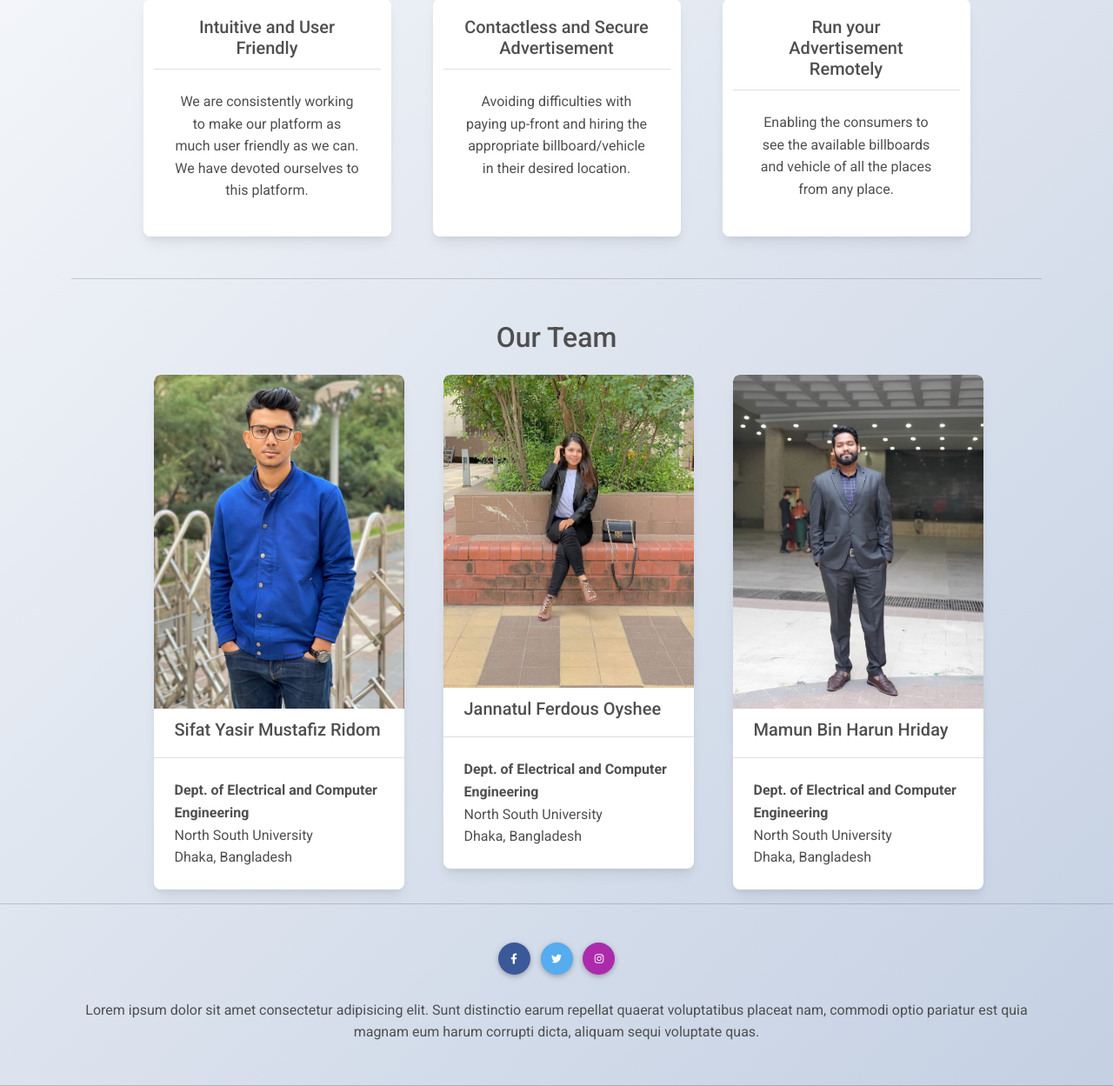
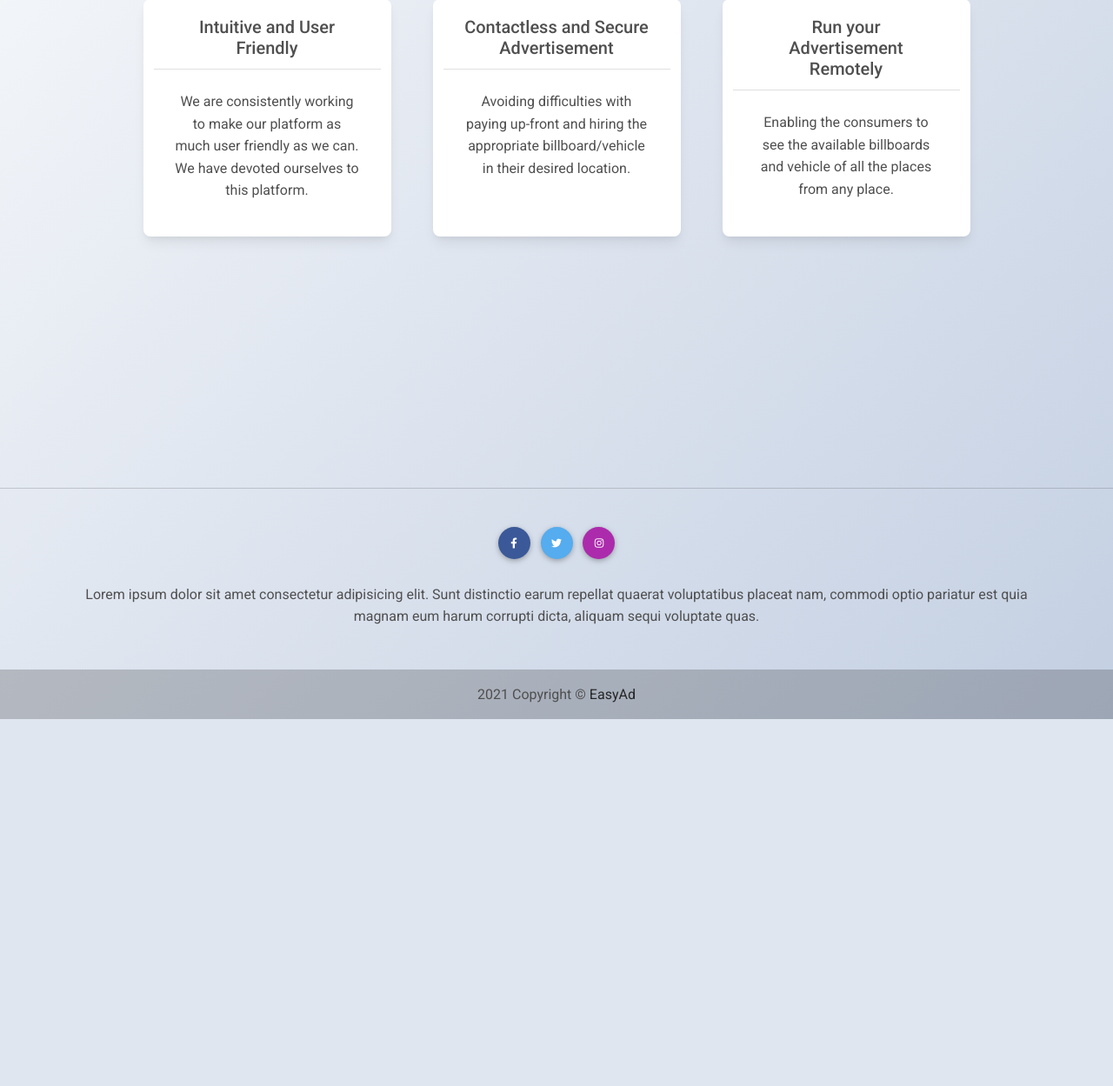
Before and after one commit to MeherajUlMahmmud/EasyAd, a Django app: page /about in a window 1280 px wide. Shown: the part 130-1379 px from the top of the page at 87% size. After the commit the page ends 957 px from the top, so only its background shows below. Run offline with Django 3.2, Linux system fonts and the light colour scheme; some libraries are stand-ins or nearby versions.

Commit message:
Update about.html

```diff
--- a/templates/about.html
+++ b/templates/about.html
@@ -38,73 +38,6 @@
         </div>
     </div>
 
-    <hr class="mt-5"/>
-
-    <h2 class="text-center mt-5 mb-3">Our Team</h2>
-    <div class="row mt-4 d-flex justify-content-center">
-        <div class="col-md-3 me-5">
-            <div class="card" style="width: 18rem;">
-                <div class="bg-image">
-                    <img src="{% static 'assets/images/ridom.jpg' %}"
-                         class="card-img-top"
-                         alt="Ridom"/>
-                </div>
-                <div class="card-header">
-                    <p class="card-title h5">Sifat Yasir Mustafiz Ridom</p>
-                </div>
-                <div class="card-body">
-                    <p class="card-text">
-                        <strong>Dept. of Electrical and Computer Engineering</strong><br/>
-                        North South University<br/>
-                        Dhaka, Bangladesh
-                    </p>
-                </div>
-            </div>
-        </div>
-
-        <div class="col-md-3 me-5">
-            <div class="card" style="width: 18rem;">
-                <div class="bg-image">
-                    <img src="{% static 'assets/images/oyshee.jpg' %}"
-                         class="card-img-top"
-                         alt="Oyshee"/>
-                </div>
-                <div class="card-header">
-                    <p class="card-title h5">Jannatul Ferdous Oyshee</p>
-                </div>
-                <div class="card-body">
-                    <p class="card-text fs-6">
-                        <strong>Dept. of Electrical and Computer Engineering</strong><br/>
-                        North South University<br/>
-                        Dhaka, Bangladesh
-
-                    </p>
-                </div>
-            </div>
-        </div>
-
-        <div class="col-md-3">
-            <div class="card" style="width: 18rem;">
-                <div class="bg-image">
-                    <img src="{% static 'assets/images/hriday.jpg' %}"
-                         class="card-img-top"
-                         alt="Hriday"/>
-                </div>
-
-                <div class="card-header">
-                    <p class="card-title h5">Mamun Bin Harun Hriday</p>
-                </div>
-                <div class="card-body">
-                    <p class="card-text fs-6">
-                        <strong>Dept. of Electrical and Computer Engineering</strong><br/>
-                        North South University<br/>
-                        Dhaka, Bangladesh
-                    </p>
-                </div>
-            </div>
-        </div>
-    </div>
-
 </div>
 
 {% endblock %}
```
